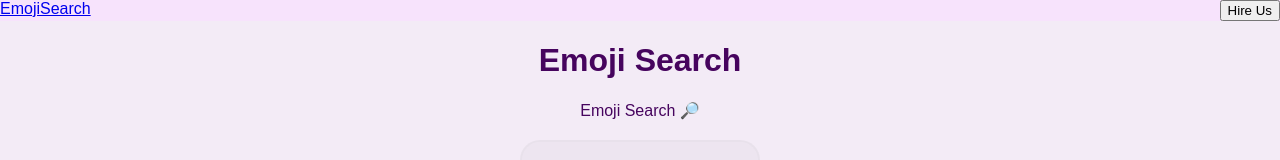
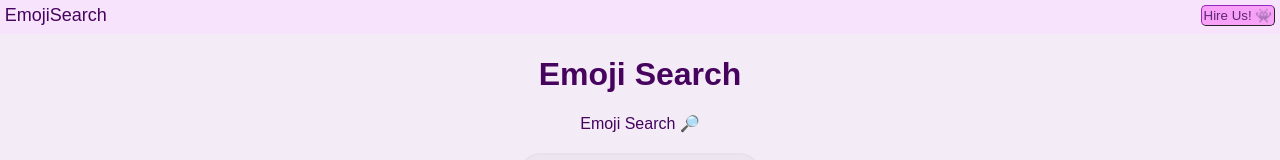
Before and after one commit to hunteradams10/coder-academy-hackathon-team-why-not, a React (Create React App) app: page / in a window 1280 px wide. Shown: the top 160 px of the page. Built offline with nearby package versions, Linux system fonts and the light colour scheme; no server answers; the HTML template or start-up script is replaced by a standard one.

Commit message:
test for Sofia

```diff
--- a/src/App.css
+++ b/src/App.css
@@ -36,6 +36,47 @@
   .nav{
     display: flex;
     justify-content: space-between;
+    align-items: center;
+    gap: 2rem;
+    padding-bottom: 0.2rem;
+  }
+
+  .button {
+    padding: 2px;
+    margin: 5px;
+    border-radius: 5px;
+    border-width: 1.5px;
+  }
+
+  #light  .button {
+    color:#46045e;
+    border-color: #46045e;
+    background-color: #f797f6;
+    opacity: 85%;
+  }
+
+  #dark  .button {
+    color:#f797f6;
+    border-color: #f797f6;
+    background-color: #46045e;
+    opacity: 85%;
+  }
+
+
+  .emojiSearch {
+    text-decoration: none;
+    font-size: large;
+    font-weight: 300;
+    padding-left: 0.3rem;
+  }
+
+  #light  .emojiSearch{
+    color: #46045e;
+
+  }
+
+  #dark  .emojiSearch{
+    color:#f797f6
   }
 
   #light  .nav {
--- a/src/components/NavBar.jsx
+++ b/src/components/NavBar.jsx
@@ -4,9 +4,9 @@ import { Link } from "react-router-dom";
 const NavBar = () => {
     return (
      <nav className='nav'>
-        <Link id='siteTitle' to='/'>EmojiSearch</Link><br></br>
+        <Link className="emojiSearch" id='siteTitle' to='/'>EmojiSearch</Link><br></br>
         <Link id='hireUsButton' to='/HireUs'>
-            <button>Hire Us</button>
+            <button className="button">Hire Us! 👾</button>
         </Link>
      </nav>
     )
```
